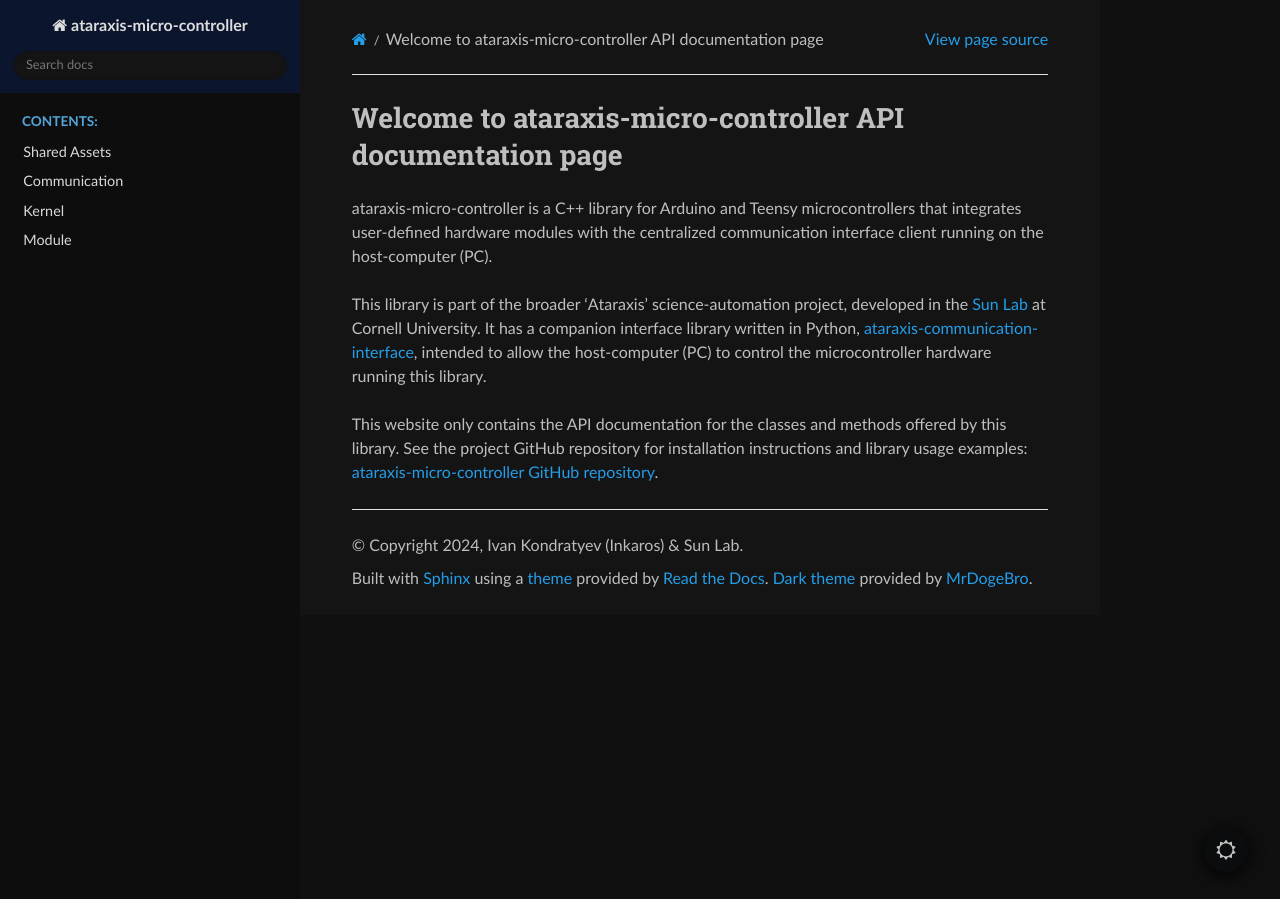
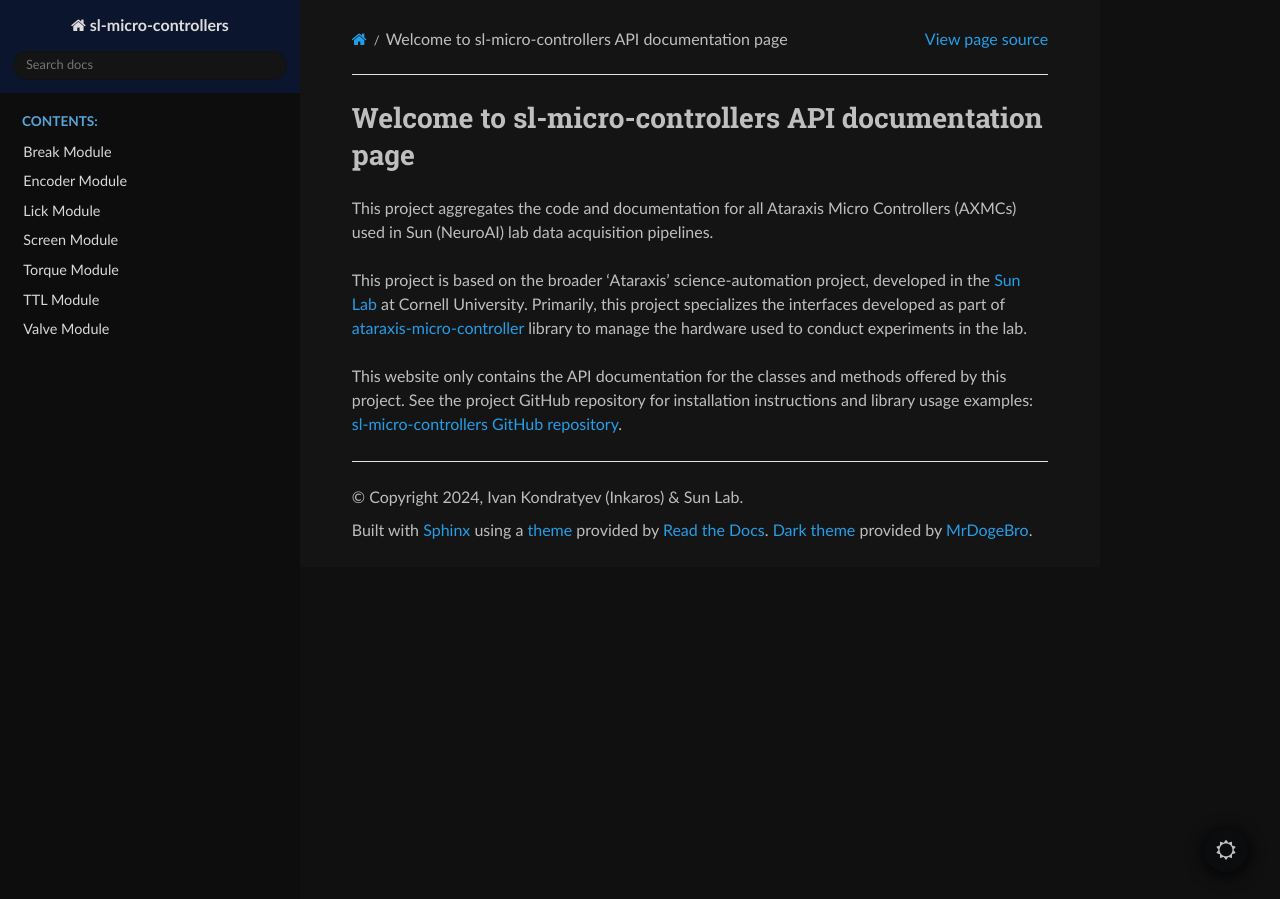
Before and after one commit to WenshuaiJiangCorn/sl-micro-controllers-wj, a Sphinx documentation site: the page built from docs/source/welcome.rst, in a window 1280 px wide. Built offline with Sphinx 7.4.7 and the Read the Docs theme 3.1.0, drawn with Linux system fonts in a browser that asks for light colours.

Commit message:
Updated documentation generation pipeline
-- Actualized and built the API documentation for the library
-- Also minorly reworked docstrings in service files

```diff
--- a/docs/source/api.rst
+++ b/docs/source/api.rst
@@ -1,26 +1,44 @@
 .. This file provides the instructions for how to display the API documentation generated using doxygen-breathe-sphinx
 .. pipeline.
 
-Shared Assets
+Break Module
+============
+
+.. doxygenfile:: break_module.h
+   :project: sl-micro-controllers
+
+Encoder Module
+==============
+
+.. doxygenfile:: encoder_module.h
+   :project: sl-micro-controllers
+
+Lick Module
+===========
+
+.. doxygenfile:: lick_module.h
+   :project: sl-micro-controllers
+
+Screen Module
 =============
 
-.. doxygenfile:: axmc_shared_assets.h
-   :project: ataraxis-micro-controller
+.. doxygenfile:: screen_module.h
+   :project: sl-micro-controllers
 
-Communication
+Torque Module
 =============
 
-.. doxygenfile:: communication.h
-   :project: ataraxis-micro-controller
+.. doxygenfile:: torque_module.h
+   :project: sl-micro-controllers
 
-Kernel
-======
+TTL Module
+=============
 
-.. doxygenfile:: kernel.h
-   :project: ataraxis-micro-controller
+.. doxygenfile:: ttl_module.h
+  :project: sl-micro-controllers
 
-Module
-======
+Valve Module
+============
 
-.. doxygenfile:: module.h
-   :project: ataraxis-micro-controller
+.. doxygenfile:: valve_module.h
+  :project: sl-micro-controllers
--- a/docs/source/conf.py
+++ b/docs/source/conf.py
@@ -1,10 +1,10 @@
 # Configuration file for the Sphinx documentation builder.
 
 # -- Project information -----------------------------------------------------
-project = 'ataraxis-micro-controller'
+project = 'sl-micro-controllers'
 # noinspection PyShadowingBuiltins
 copyright = '2024, Ivan Kondratyev (Inkaros) & Sun Lab'
-authors = ['Ivan Kondratyev (Inkaros)', 'Jasmine Si']
+authors = ['Ivan Kondratyev (Inkaros)']
 release = '1.0.0'
 
 # -- General configuration ---------------------------------------------------
@@ -18,13 +18,12 @@ templates_path = ['_templates']
 exclude_patterns = []
 
 # Breathe configuration
-breathe_projects = {"ataraxis-micro-controller": "./doxygen/xml"}
-breathe_default_project = "ataraxis-micro-controller"
+breathe_projects = {"sl-micro-controllers": "./doxygen/xml"}
+breathe_default_project = "sl-micro-controllers"
 breathe_doxygen_config_options = {
     'ENABLE_PREPROCESSING': 'YES',
     'MACRO_EXPANSION': 'YES',
     'EXPAND_ONLY_PREDEF': 'NO',
-    'PREDEFINED': 'PACKED_STRUCT='
 }
 
 # -- Options for HTML output -------------------------------------------------
--- a/docs/source/welcome.rst
+++ b/docs/source/welcome.rst
@@ -1,18 +1,18 @@
-Welcome to ataraxis-micro-controller API documentation page
-===========================================================
+Welcome to sl-micro-controllers API documentation page
+======================================================
 
-ataraxis-micro-controller is a C++ library for Arduino and Teensy microcontrollers that integrates user-defined hardware
-modules with the centralized communication interface client running on the host-computer (PC).
+This project aggregates the code and documentation for all Ataraxis Micro Controllers (AXMCs) used in Sun
+(NeuroAI) lab data acquisition pipelines.
 
-This library is part of the broader 'Ataraxis' science-automation project, developed in the
-`Sun Lab <https://neuroai.github.io/sunlab/>`_ at Cornell University. It has a companion interface library written in
-Python, `ataraxis-communication-interface <https://github.com/Sun-Lab-NBB/ataraxis-communication-interface>`_, intended
-to allow the host-computer (PC) to control the microcontroller hardware running this library.
+This project is based on the broader 'Ataraxis' science-automation project, developed in the
+`Sun Lab <https://neuroai.github.io/sunlab/>`_ at Cornell University. Primarily, this project specializes the interfaces
+developed as part of `ataraxis-micro-controller <https://github.com/Sun-Lab-NBB/ataraxis-micro-controller>`_ library to
+manage the hardware used to conduct experiments in the lab.
 
-This website only contains the API documentation for the classes and methods offered by this library. See the project
+This website only contains the API documentation for the classes and methods offered by this project. See the project
 GitHub repository for installation instructions and library usage examples:
-`ataraxis-micro-controller GitHub repository <https://github.com/Sun-Lab-NBB/ataraxis-micro-controller>`_.
+`sl-micro-controllers GitHub repository <https://github.com/Sun-Lab-NBB/sl-micro-controllers>`_.
 
-.. _`ataraxis-communication-interface`: https://github.com/Sun-Lab-NBB/ataraxis-communication-interface
-.. _`ataraxis-micro-controller GitHub repository`: https://github.com/Sun-Lab-NBB/ataraxis-micro-controller
+.. _`sl-micro-controllers GitHub repository`: https://github.com/Sun-Lab-NBB/sl-micro-controllers
+.. _`ataraxis-micro-controller`: https://github.com/Sun-Lab-NBB/ataraxis-micro-controller
 .. _`Sun Lab`: https://neuroai.github.io/sunlab/
```
Also changed, not shown: 2 other files.
